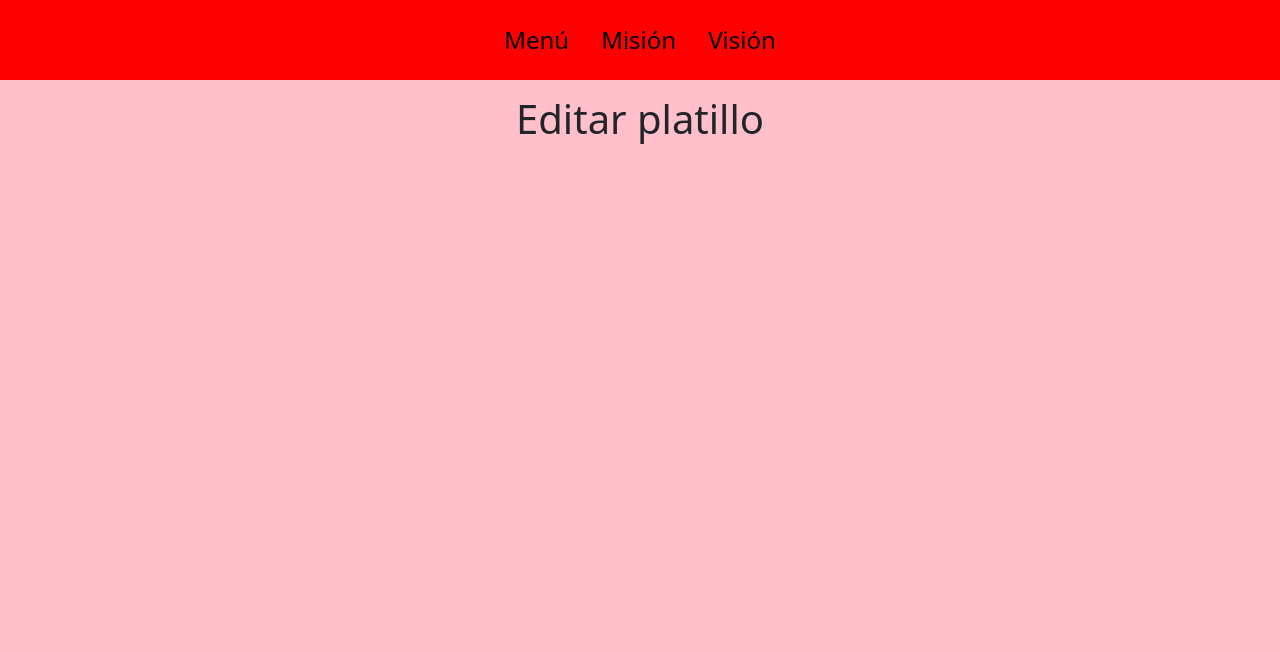
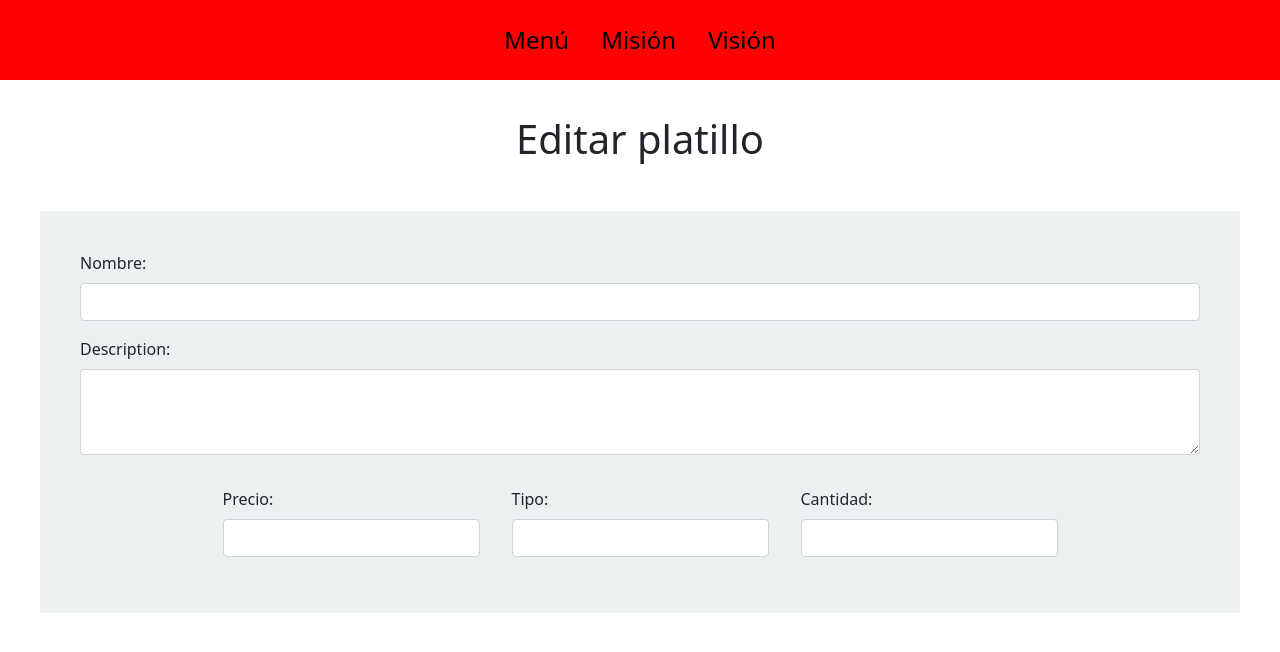
Before and after one commit to Alex981110/CRUD_Restaurante, a React (Create React App) app: page /editarPlatillo in a window 1280 px wide. Shown: the top 652 px of the page. Built offline with nearby package versions, Linux system fonts and the light colour scheme.

Commit message:
[Add](EditarPlatillo) Se terminó la vista

```diff
--- a/src/App.js
+++ b/src/App.js
@@ -1,6 +1,5 @@
 import React from 'react';
 import { Switch, Route, BrowserRouter as Router } from 'react-router-dom';
-import SideBarMenu from './components/common/SideBarMenu';
 import CrearPlatillo from './components/crearPlatillo/CrearPlatillo';
 import EditarPlatillo from './components/editarPlatillo/EditarPlatillo';
 import ListaPlatillos from './components/listaPlatillos/ListaPlatillos';
--- a/src/components/editarPlatillo/EditarPlatillo.jsx
+++ b/src/components/editarPlatillo/EditarPlatillo.jsx
@@ -5,11 +5,46 @@ import * as Styles from '../editarPlatillo/EditarPlatillo.module.css';
 const EditarPlatillo = () => {
   return (
     <div >
-      <SideBarMenu/>
+      <SideBarMenu />
       <div className={Styles.title}>
-         <h1>Editar platillo</h1>
+        <h1>Editar platillo</h1>
+      </div>
 
+      <div className={Styles.container}>
+        <div className="md:d-flex mb-3 md:w-full">
+          <label className="form-label">Nombre:</label>
+          <input type="text"
+            className="form-control"
+          />
+        </div>
+        <div className="md:d-flex mb-3">
+          <label className="form-label">Description:</label>
+          <textarea className="form-control"
+            rows="3">
+          </textarea>
+        </div>
+        <div className={ Styles.inputs }>
+          <div className="m-3">
+            <label className="form-label col">Precio:</label>
+            <input type="text"
+              className="form-control"
+            />
+          </div>
+          <div className="m-3">
+            <label className="form-label col">Tipo:</label>
+            <input type="text"
+              className="form-control"
+            />
+          </div>
+          <div className="m-3">
+            <label className="form-label col">Cantidad:</label>
+            <input type="text"
+              className="form-control"
+            />
+          </div>
+        </div>
       </div>
+
     </div>
   )
 }
--- a/src/components/editarPlatillo/EditarPlatillo.module.css
+++ b/src/components/editarPlatillo/EditarPlatillo.module.css
@@ -2,9 +2,22 @@
   display: flex;
   justify-content: center;
   align-items: center;
+  padding-top: 20px;
   margin: 15px;
 }
 
 body{
-  background-color: pink;
+  background-color: white;
 }
+
+.container{
+  margin: 40px;
+  padding: 40px;
+  background-color: rgb(236, 240, 241);
+}
+
+.inputs{
+  display: flex;
+  justify-content: center;
+  align-items: center;
+}
```
